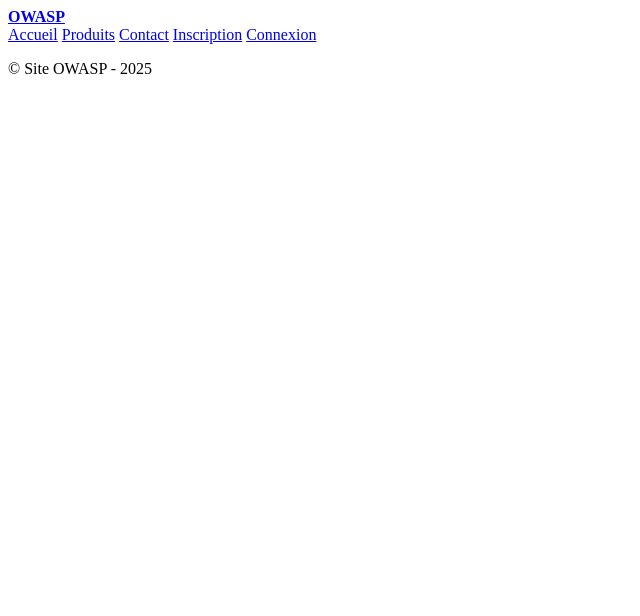
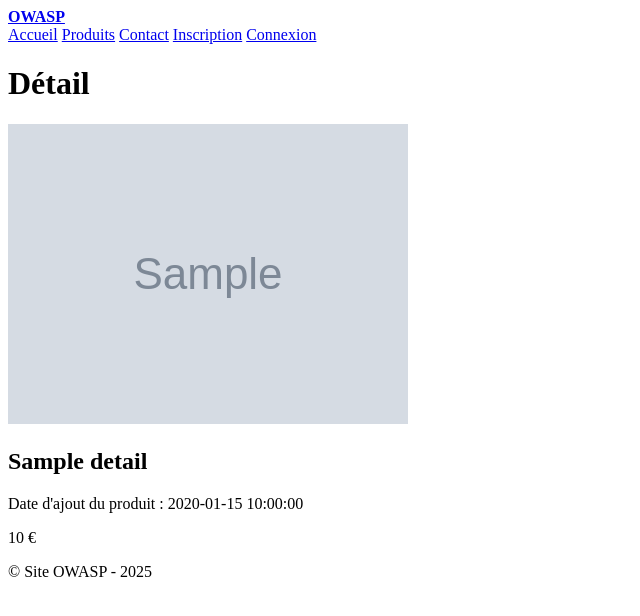
Before and after one commit to AmaraABC/Projet-OWASP, a PHP site: template View/detail.php in a window 1280 px wide. Shown: the top 616 px of the page, without its empty margins (0-640 px from the left). Run offline with PHP 8.4, Linux system fonts and the light colour scheme; the template is opened without the code that fills it: most values are stand-ins (such as "Sample title", 1, 10 or a date in 2020); grey boxes marked "Sample" are stand-in pictures.

Commit message:
Modification de la page 'produits' et 'detail'

```diff
--- a/View/articles.php
+++ b/View/articles.php
@@ -16,9 +16,6 @@
                     <?php echo $product['name']; ?>
                 </h2>
                 <p>
-                    Date d'ajout du produit : <?php echo $product['created_at']; ?>
-                </p>
-                <p>
                     <?php echo $product['price']; ?> €
                 </p>
             </article>
--- a/View/detail.php
+++ b/View/detail.php
@@ -0,0 +1,27 @@
+<h1 class="page-title">Détail</h1>
+
+<!-- Afficher tous les détails disponibles d'un produit -->
+<div class="owasp-product-detail">
+    <?php foreach ($details as $detail) { ?>
+        <section class="owasp-product">
+            <article class="owasp-product-img">
+                <?php
+                echo '<a href="/index.php?page=details&id=' . $detail['id'] . '">
+                    <img src="' . $detail['picture'] . '" alt="' . $detail['alt'] . '">
+                    </a>';
+                ?>
+            </article>
+            <article class="owasp-product-text">
+                <h2>
+                    <?php echo $detail['name']; ?>
+                </h2>
+                <p>
+                    Date d'ajout du produit : <?php echo $detail['created_at']; ?>
+                </p>
+                <p>
+                    <?php echo $detail['price']; ?> €
+                </p>
+            </article>
+        </section>
+    <?php } ?>
+</div>
```
